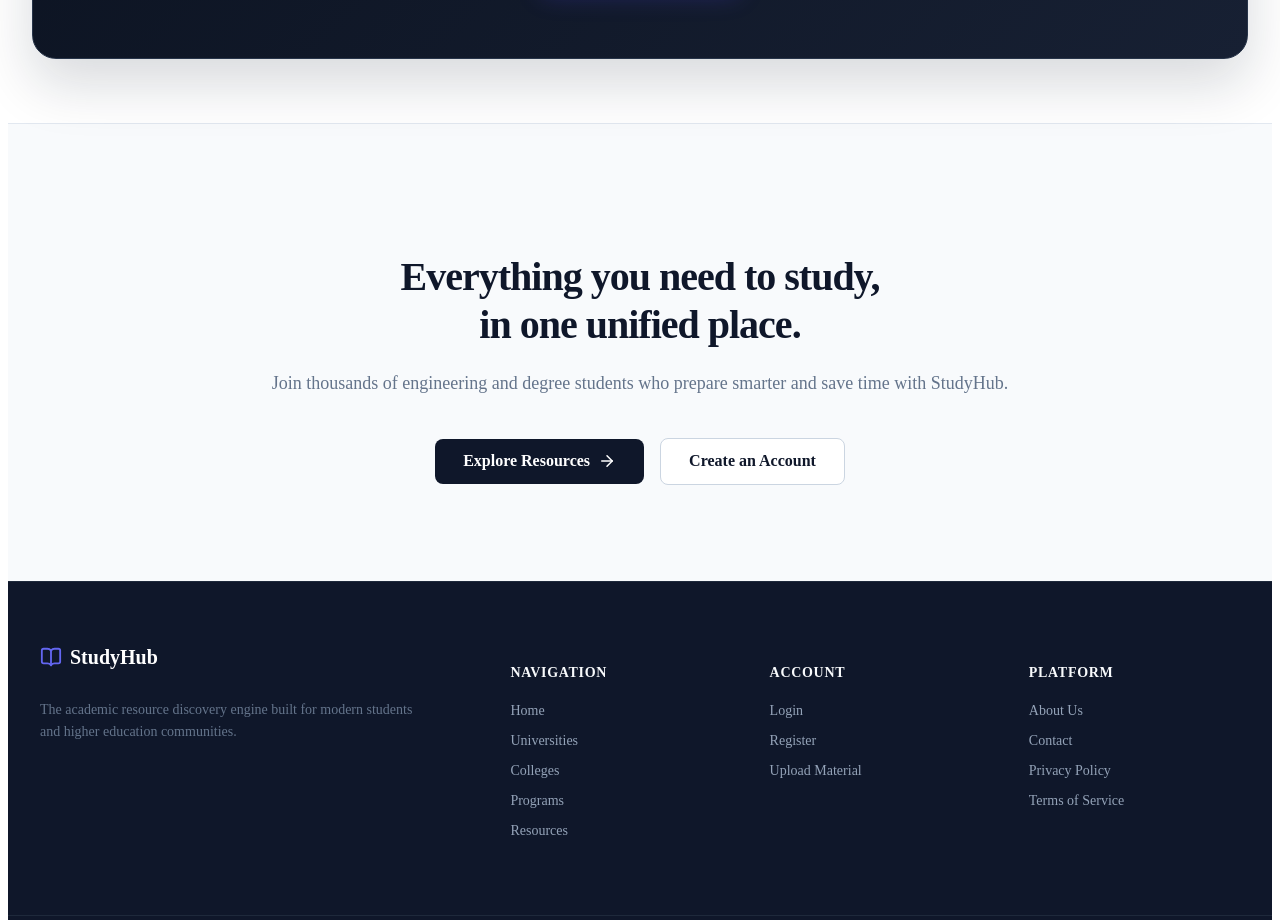
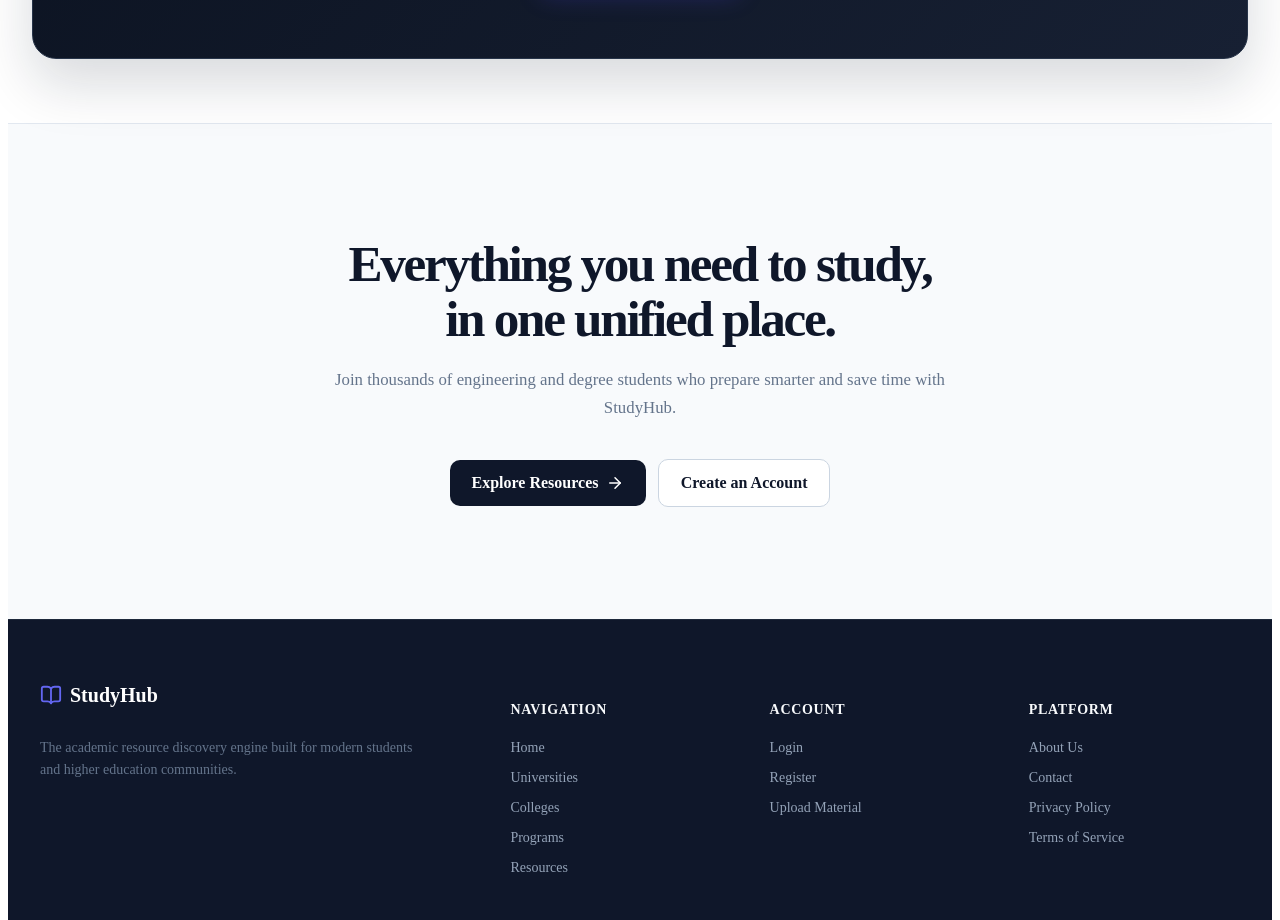
Before and after one commit to kalam1010hj-art/StudyHub, a React app in the folder frontend/: page / in a window 1280 px wide. Shown: the part 4240-5160 px from the top of the page. Built offline with nearby package versions, Linux system fonts and the light colour scheme; the HTML template or start-up script is replaced by a standard one.

Commit message:
Polish homepage supporting sections

```diff
--- a/frontend/src/components/FinalCTA/FinalCTA.module.css
+++ b/frontend/src/components/FinalCTA/FinalCTA.module.css
@@ -1,76 +1 @@
-.finalCtaSection {
-  padding: 6rem 1.5rem;
-  background-color: #f8fafc;
-  border-top: 1px solid #e2e8f0;
-  text-align: center;
-}
-
-.container {
-  max-width: 800px;
-  margin: 0 auto;
-}
-
-.title {
-  font-size: 2.5rem;
-  font-weight: 800;
-  color: #0f172a;
-  letter-spacing: -0.025em;
-  line-height: 1.2;
-  margin-bottom: 1.25rem;
-}
-
-.subtitle {
-  font-size: 1.125rem;
-  color: #64748b;
-  margin-bottom: 2.5rem;
-  line-height: 1.6;
-}
-
-.buttonGroup {
-  display: flex;
-  align-items: center;
-  justify-content: center;
-  gap: 1rem;
-}
-
-.primaryBtn {
-  display: inline-flex;
-  align-items: center;
-  gap: 0.5rem;
-  background-color: #0f172a;
-  color: #ffffff;
-  padding: 0.85rem 1.75rem;
-  border-radius: 8px;
-  font-weight: 600;
-  text-decoration: none;
-  transition: all 0.2s ease;
-}
-
-.primaryBtn:hover {
-  background-color: #1e293b;
-  transform: translateY(-1px);
-}
-
-.secondaryBtn {
-  background-color: #ffffff;
-  color: #0f172a;
-  padding: 0.85rem 1.75rem;
-  border-radius: 8px;
-  font-weight: 600;
-  text-decoration: none;
-  border: 1px solid #cbd5e1;
-  transition: all 0.2s ease;
-}
-
-.secondaryBtn:hover {
-  background-color: #f1f5f9;
-}
-
-@media (max-width: 576px) {
-  .buttonGroup {
-    flex-direction: column;
-  }
-  .title {
-    font-size: 2rem;
-  }
-}
+.finalCtaSection{padding:7rem 1.5rem;background:#f8fafc;border-top:1px solid #e2e8f0;text-align:center}.container{max-width:820px;margin:0 auto}.title{margin:0 0 1.2rem;color:#0f172a;font-size:clamp(2.1rem,4.5vw,3.2rem);line-height:1.08;font-weight:850;letter-spacing:-.045em}.subtitle{max-width:650px;margin:0 auto 2.3rem;color:#64748b;font-size:1.05rem;line-height:1.7}.buttonGroup{display:flex;justify-content:center;align-items:center;flex-wrap:wrap;gap:.75rem}.primaryBtn,.secondaryBtn{display:inline-flex;align-items:center;justify-content:center;gap:.5rem;padding:.85rem 1.35rem;border-radius:10px;font-weight:700;text-decoration:none;transition:.2s}.primaryBtn{color:#fff;background:#0f172a}.primaryBtn:hover{background:#1e293b;transform:translateY(-2px);box-shadow:0 10px 24px rgba(15,23,42,.14)}.secondaryBtn{color:#0f172a;background:#fff;border:1px solid #cbd5e1}.secondaryBtn:hover{background:#f1f5f9;border-color:#94a3b8}@media(max-width:576px){.finalCtaSection{padding:5rem 1rem}.buttonGroup{display:grid;grid-template-columns:1fr}}
```
